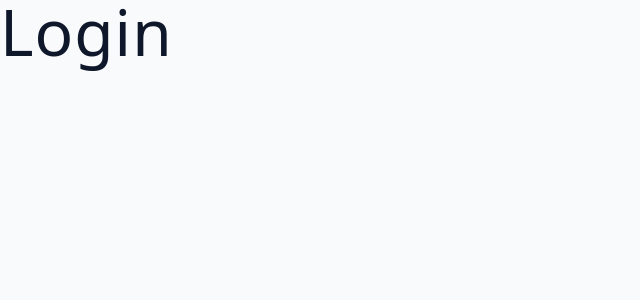
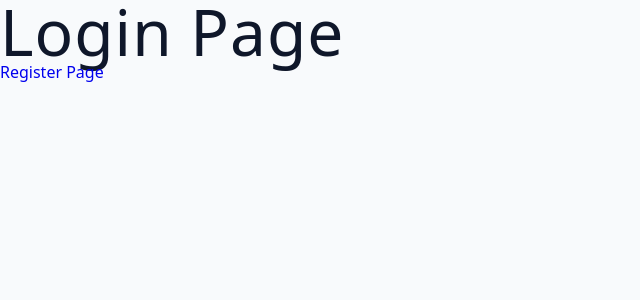
Before and after one commit to marinela-togoe/devyApp, a React (Vite) app in the folder client/: page /login in a window 1280 px wide. Shown: the top 300 px of the page, without its empty margins (0-640 px from the left). Built offline with nearby package versions, Linux system fonts and the light colour scheme.

Commit message:
add the Link Component inside the project for better routing

```diff
--- a/client/src/pages/Login.jsx
+++ b/client/src/pages/Login.jsx
@@ -1,11 +1,13 @@
 import React from 'react';
+import { Link } from 'react-router-dom';
 
 const Login = () => {
   return (
-    <h1>
-      Login
-    </h1>
-  )
+    <diV>
+      <h1>Login Page</h1>
+      <Link to="/register">Register Page</Link>
+    </diV>
+  );
 }
 
 export default Login;
--- a/client/src/pages/Register.jsx
+++ b/client/src/pages/Register.jsx
@@ -1,11 +1,13 @@
 import React from 'react';
+import { Link } from "react-router-dom";
 
 const Register = () => {
   return (
-    <h1>
-      Register
-    </h1>
-  )
+    <div>
+      <h1>Register</h1>
+      <Link to='/login'>Login Page</Link>
+    </div>
+  );
 }
 
 export default Register;
```
